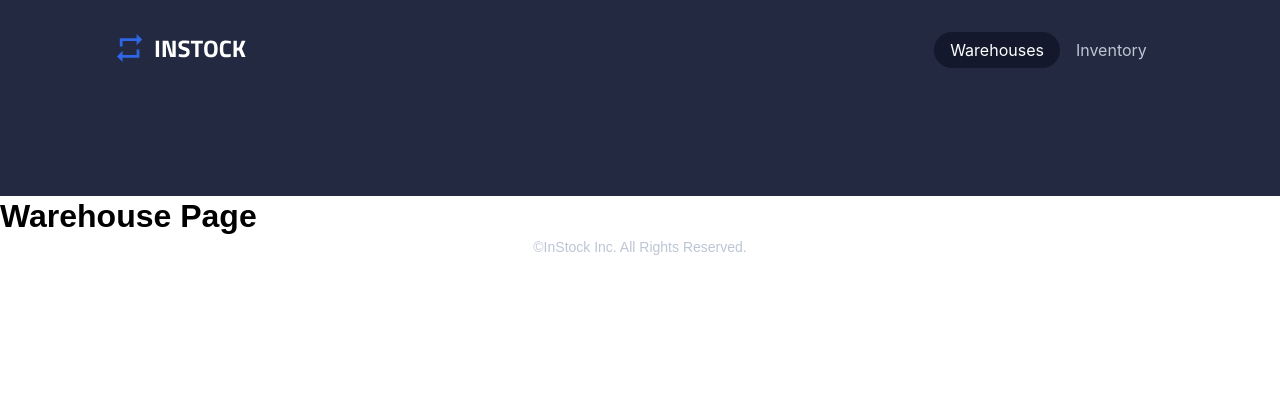
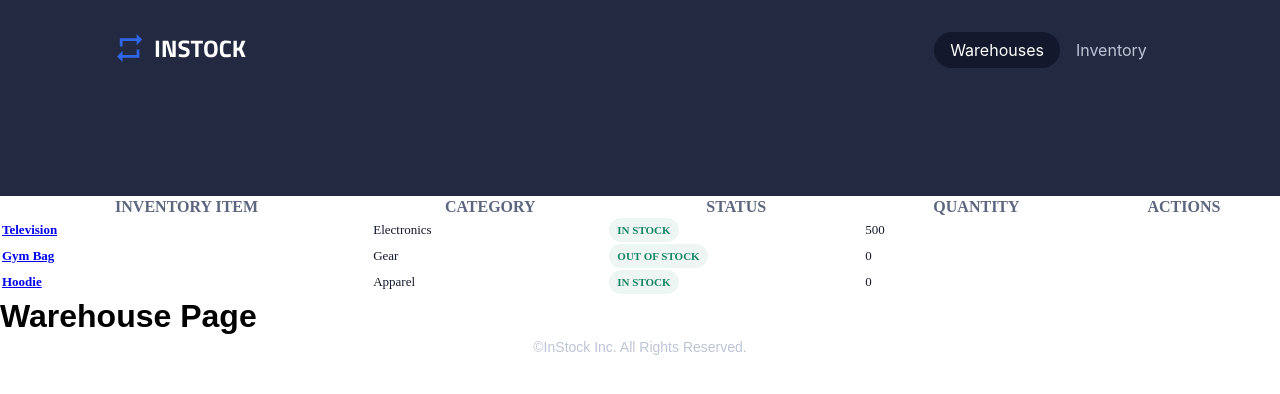
Before and after one commit to quindipc/InStock-Client, a React (Create React App) app: page / in a window 1280 px wide. Shown: the top 394 px of the page. Built offline with nearby package versions, Linux system fonts and the light colour scheme; no server answers.

Commit message:
inventory first draft

```diff
--- a/src/App.js
+++ b/src/App.js
@@ -1,17 +1,19 @@
 import React from 'react';
-import { BrowserRouter, Routes, Route } from 'react-router-dom';
+import { BrowserRouter, Routes, Route, Link } from 'react-router-dom';
 import Footer from './components/Footer/Footer';
 
 import './App.scss';
 import WarehousePage from './pages/warehousePage';
 import InventoryPage from './pages/inventoryPage';
 import Header from './components/Header/Header';
+import Inventory from './components/Inventory/Inventory'
 
 
 function App() {
   return (
    <BrowserRouter>
    <Header />
+   <Inventory />
     <Routes>
 
       <Route path="/" element={<WarehousePage />}/>
--- a/src/components/Inventory/Inventory.jsx
+++ b/src/components/Inventory/Inventory.jsx
@@ -1,12 +1,53 @@
-{/* Need to map this over the API */ }
-// import {Link} from 'react-router-dom';
-// import React from 'react';
+import React, { useEffect, useState } from 'react';
+import { Link } from 'react-router-dom';
+import '../Inventory/Inventory.scss'
 
-export default function InventoryList() {
 
-return (
-  <div className="warehousedetails__container-item">
+export default function Inventory() {
 
-  </div>
-);
+
+  const [inventoryItems, setInventoryItems] = useState([
+
+    { id: 1, name: 'Television', category: 'Electronics', status: 'IN STOCK', quantity: 500 },
+    { id: 2, name: 'Gym Bag', category: 'Gear', status: 'OUT OF STOCK', quantity: 0 },
+    { id: 3, name: 'Hoodie', category: 'Apparel', status: 'IN STOCK', quantity: 0 },
+
+  ]);
+
+  useEffect(() => {
+    fetch('http://localhost:8080/api/inventories')
+      .then((response) => response.json())
+      .then((data) => setInventoryItems(data))
+      .catch((error) => console.log(error));
+  }, []);
+
+
+  return (
+    <div>
+      <table className="inventory__table">
+        <thead>
+          <tr>
+            <th className="inventory__table--header">INVENTORY ITEM</th>
+            <th className="inventory__table--header">CATEGORY</th>
+            <th className="inventory__table--header">STATUS</th>
+            <th className="inventory__table--header">QUANTITY</th>
+            <th className="inventory__table--header">ACTIONS</th>
+          </tr>
+        </thead>
+        <tbody>
+          {inventoryItems.map((item) => (
+            <tr key={item.id} className="table__row">
+              <td className="table__row--name">
+                <Link to={`/item/${item.id}`}>{item.name}</Link></td>
+              <td className="table__row--category">{item.category} </td>
+              <td className="table__row--status">{item.status} </td>
+              <td className="table__row--quantity">{item.quantity} </td>
+
+            </tr>
+          ))}
+        </tbody>
+      </table>
+    </div>
+
+  );
 }
--- /dev/null
+++ b/src/components/Inventory/Inventory.scss
@@ -0,0 +1,81 @@
+@import '../../styles/partials/mixins';
+
+.inventory__table {
+
+    border-radius: 0.1875rem;
+    background: var(--white, #FFF);
+    width: 100%;
+
+
+
+
+    @include desktop {
+
+
+    }
+
+
+
+    &--header {
+
+        color: var(--slate, #5C667E);
+        font-family: Titillium Web;
+
+
+    }
+
+}
+
+.table__row {
+
+
+    &--name {
+        color: var(--instock-indigo, #2E66E5);
+
+        font-family: Titillium Web;
+        font-size: 0.8125rem;
+        font-style: normal;
+        font-weight: 600;
+        line-height: 1.25rem;
+    }
+
+
+    &--category {
+
+        color: var(--instock-black, #13182C);
+        font-family: Titillium Web;
+        font-size: 0.8125rem;
+        font-style: normal;
+        font-weight: 400;
+        line-height: 1.25rem;
+
+    }
+
+    &--status {
+
+        display: inline-flex;
+        color: var(--green, #158463);
+        padding: 0.25rem 0.5rem;
+        align-items: center;
+        font-family: Titillium Web;
+        font-size: 0.6875rem;
+        font-style: normal;
+        font-weight: 600;
+        line-height: 1rem;
+        text-transform: uppercase;
+        border-radius: 1.25rem;
+        background: rgba(21, 132, 99, 0.07);
+
+    }
+
+    &--quantity {
+        color: var(--instock-black, #13182C);
+        font-family: Titillium Web;
+        font-size: 0.8125rem;
+        font-style: normal;
+        font-weight: 400;
+        line-height: 1.25rem;
+
+    }
+
+}
```
